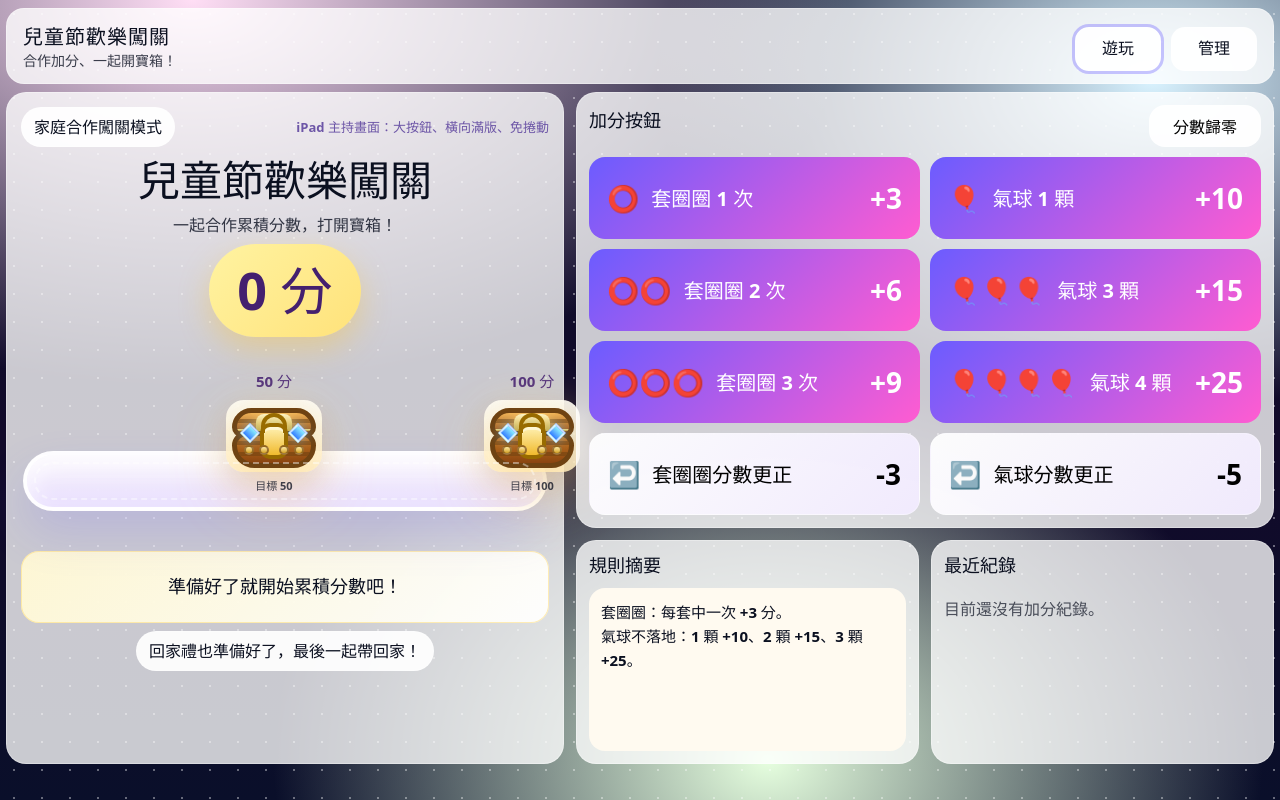
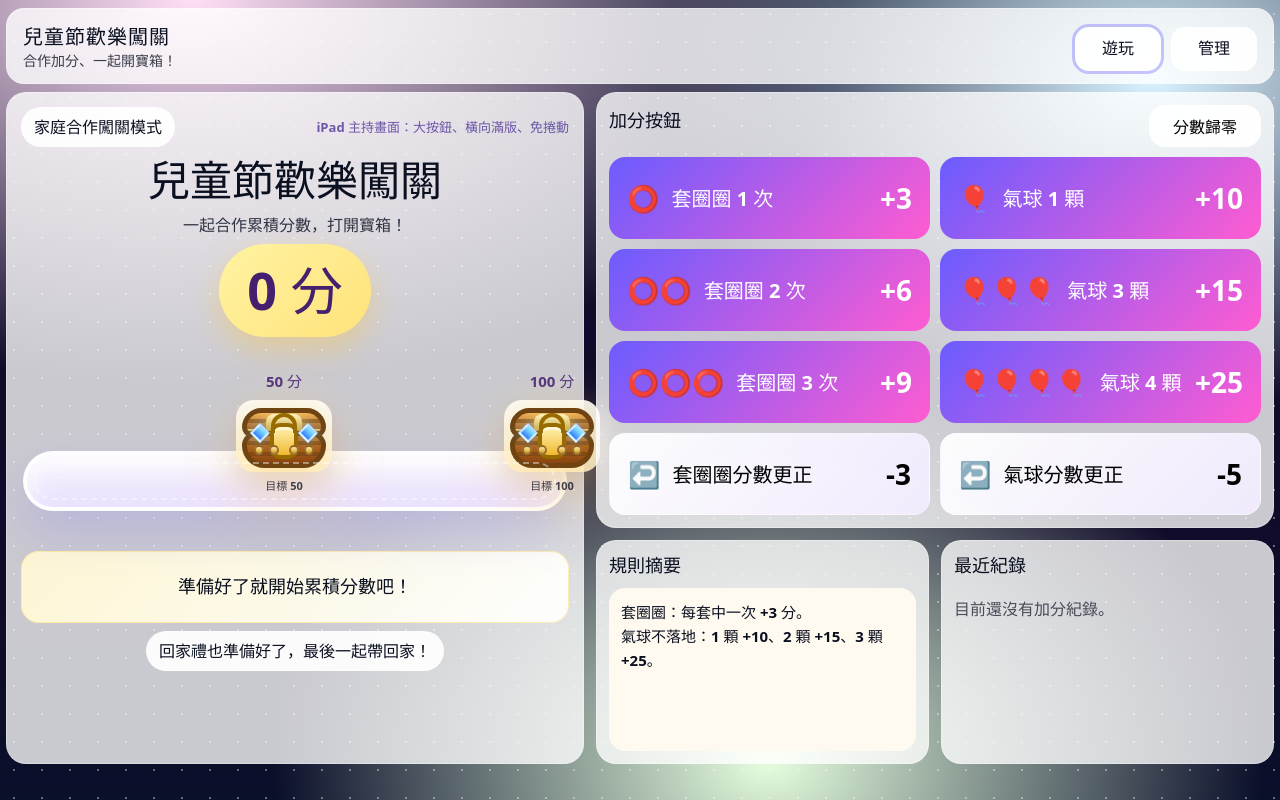
Before and after one commit to Tia2007/treasure-code-quest, a React (Vite) app: page /#/play in a window 1280 px wide. Built offline with nearby package versions, Linux system fonts and the light colour scheme.

Commit message:
Update App.css

```diff
--- a/src/App.css
+++ b/src/App.css
@@ -72,7 +72,7 @@
 .playLayout { display: grid; grid-template-columns: 1fr; gap: 12px; }
 .playLayoutWide { align-items: stretch; }
 .playLayoutHost {
-  grid-template-columns: minmax(420px, 44%) minmax(520px, 56%);
+  grid-template-columns: minmax(420px, 46%) minmax(520px, 54%);
   min-height: calc(100vh - 128px);
 }
 .rightStageColumn { display: grid; grid-template-rows: auto 1fr; gap: 12px; min-height: 0; }
```
